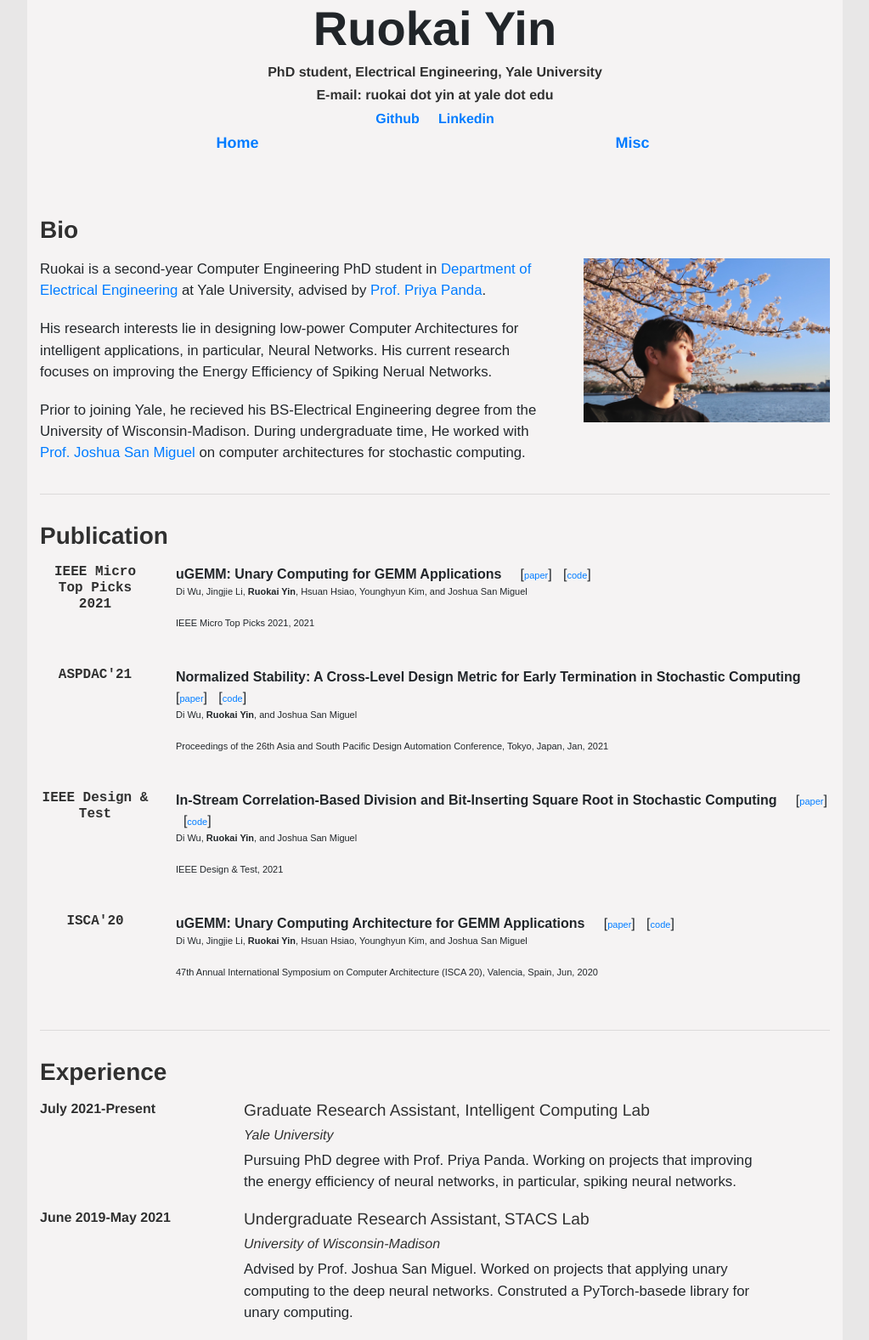
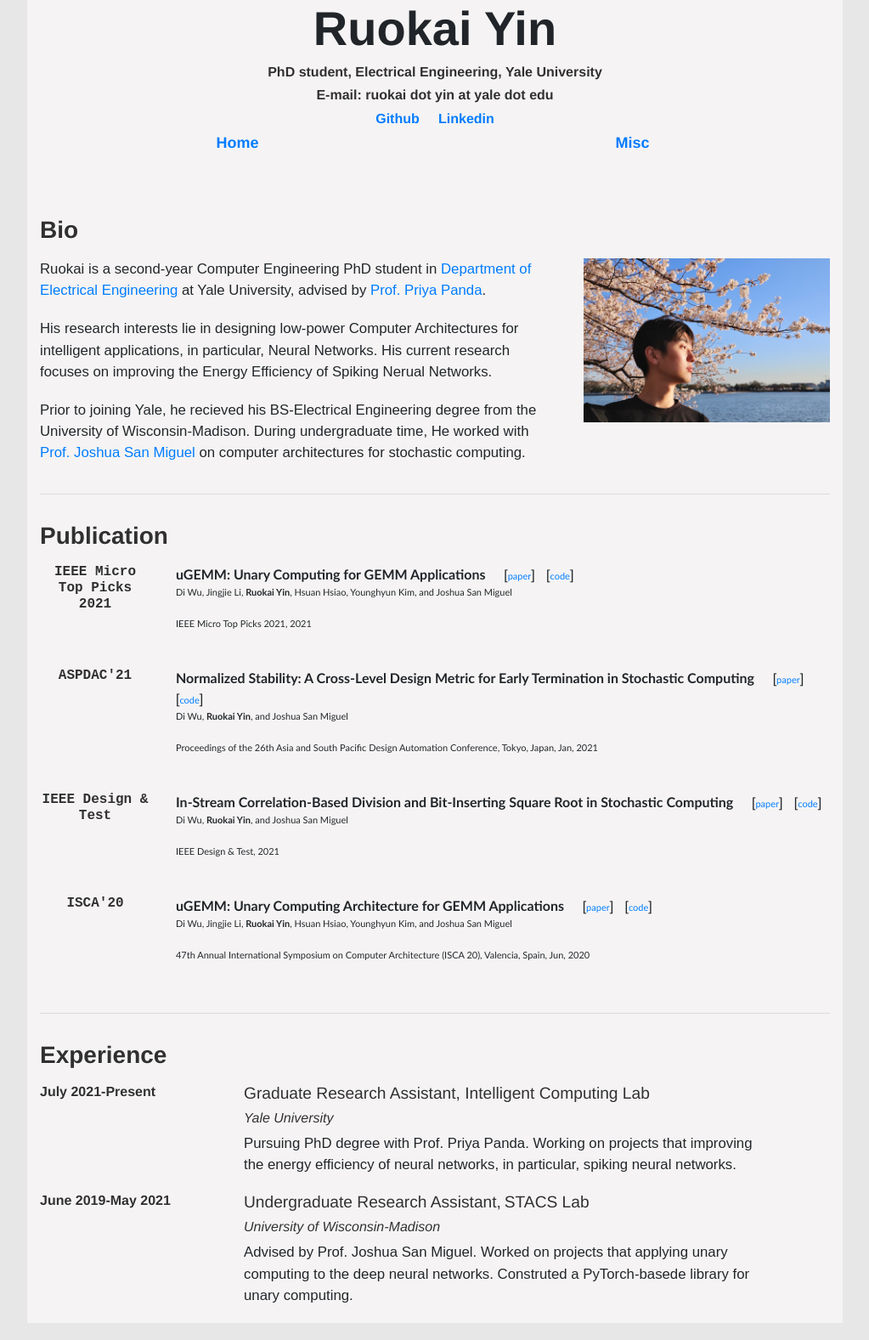
Before and after one commit to RuokaiYin/RuokaiYin.github.io, a Jekyll site: the page built from index.html, in a window 1280 px wide. Shown: the whole page at 85% size, without its empty margins (128-1151 px from the left). Built offline with Jekyll 4.4.1, drawn with Linux system fonts in a browser that asks for light colours.

Commit message:
Update publications.scss

```diff
--- a/_sass/publications.scss
+++ b/_sass/publications.scss
@@ -4,13 +4,13 @@
 }
 
 .papertitle {
-    font-family:  sans-serif;
+    font-family: "Gill Sans", sans-serif;
     font-weight: bold;
     font-size: 16px;
 }
 
 .paperauthors {
-    font-family: sans-serif;
+    font-family: "Gill Sans", sans-serif;
     font-size: 11px;
     // margin-bottom: 5px;
     // font-size: 16px;
```
